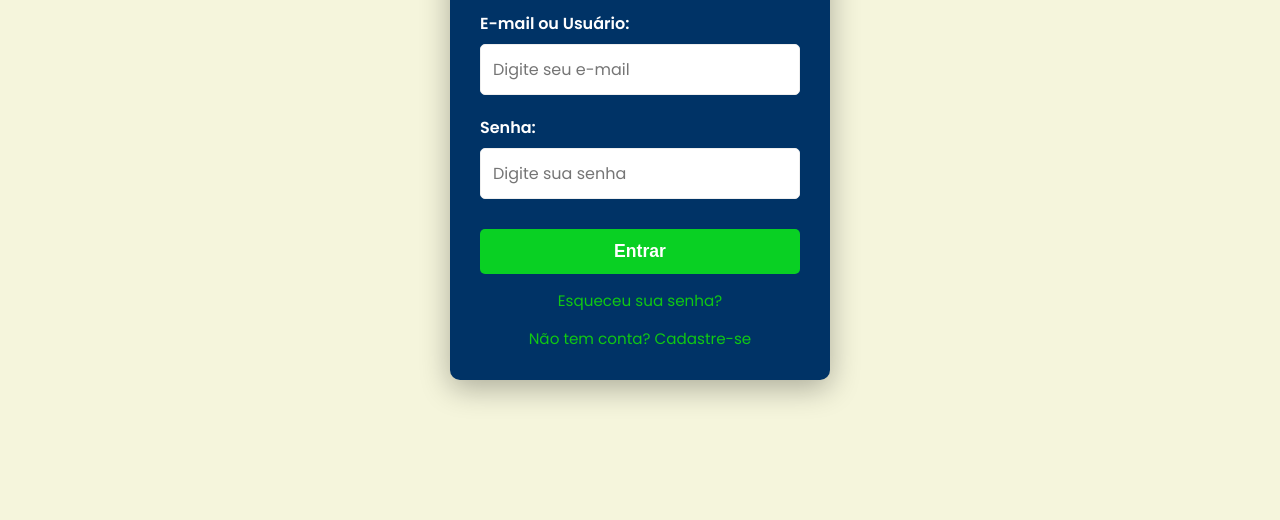
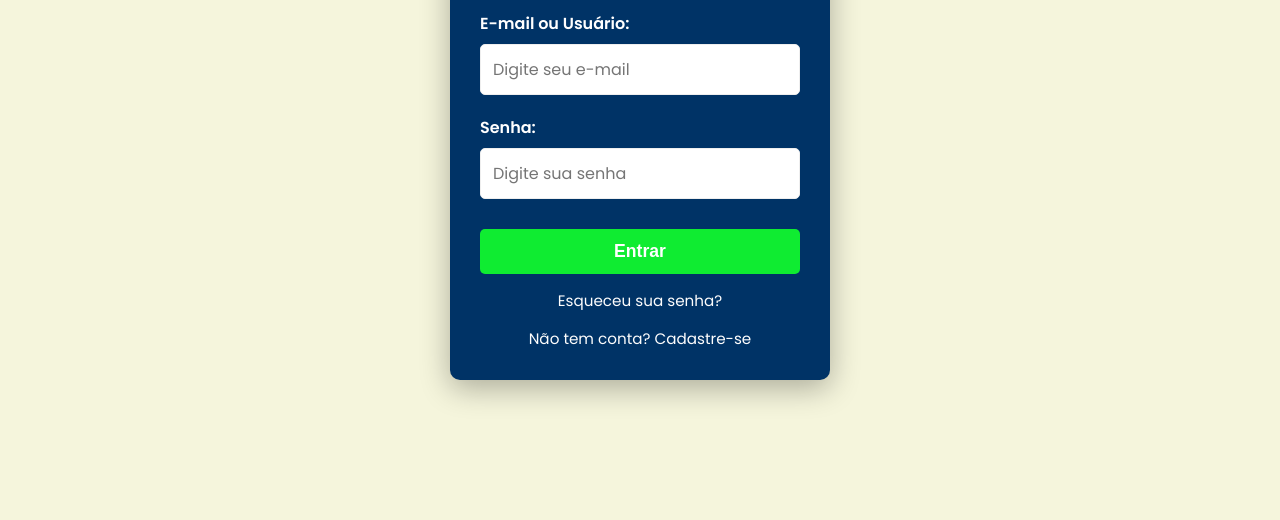
Before and after one commit to jordanahinze-cloud/JOEN, a plain HTML site: page login.html in a window 1280 px wide. Shown: the part 280-800 px from the top of the page. Drawn offline with Linux system fonts and the light colour scheme.

Commit message:
Update login.html

```diff
--- a/login.html
+++ b/login.html
@@ -11,8 +11,8 @@
     <style>
         :root {
             /* NOVOS TONS DE VERDE (MAIS VIBRANTES - VERDE GRAMA) */
-            --color-cta-main: #0ae01ce7; /* VERDE GRAMA (Botão Entrar) */
-            --color-cta-hover: #14ea00d0; /* VERDE ELÉTRICO (Título e Links) */
+            --color-cta-main: #10ee31fd; /* VERDE GRAMA (Botão Entrar) */
+            --color-cta-hover: #fdfdfd; /* VERDE ELÉTRICO (Título e Links) */
 
             /* Tons de Azul Escuro */
             --color-accent-secondary: #003366; /* Azul Escuro (Fundo do Container e Header Button) */
```
